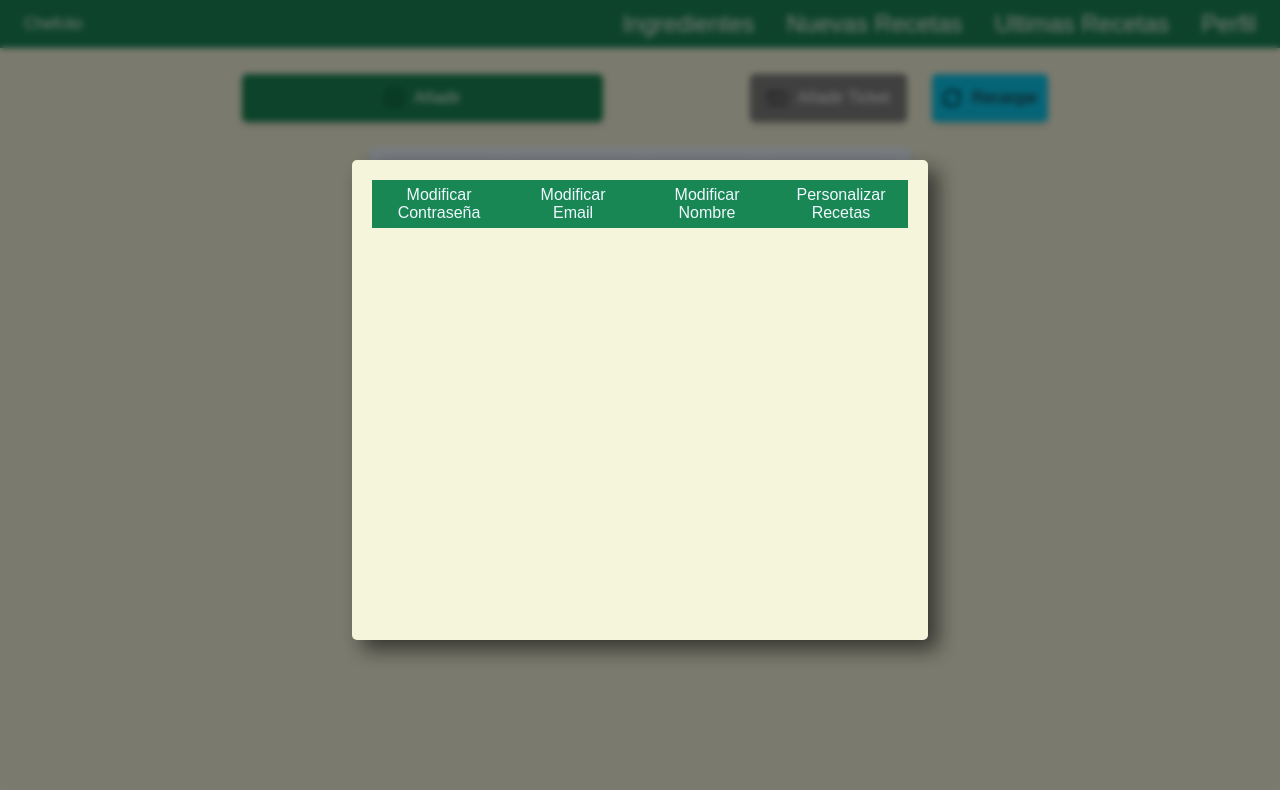
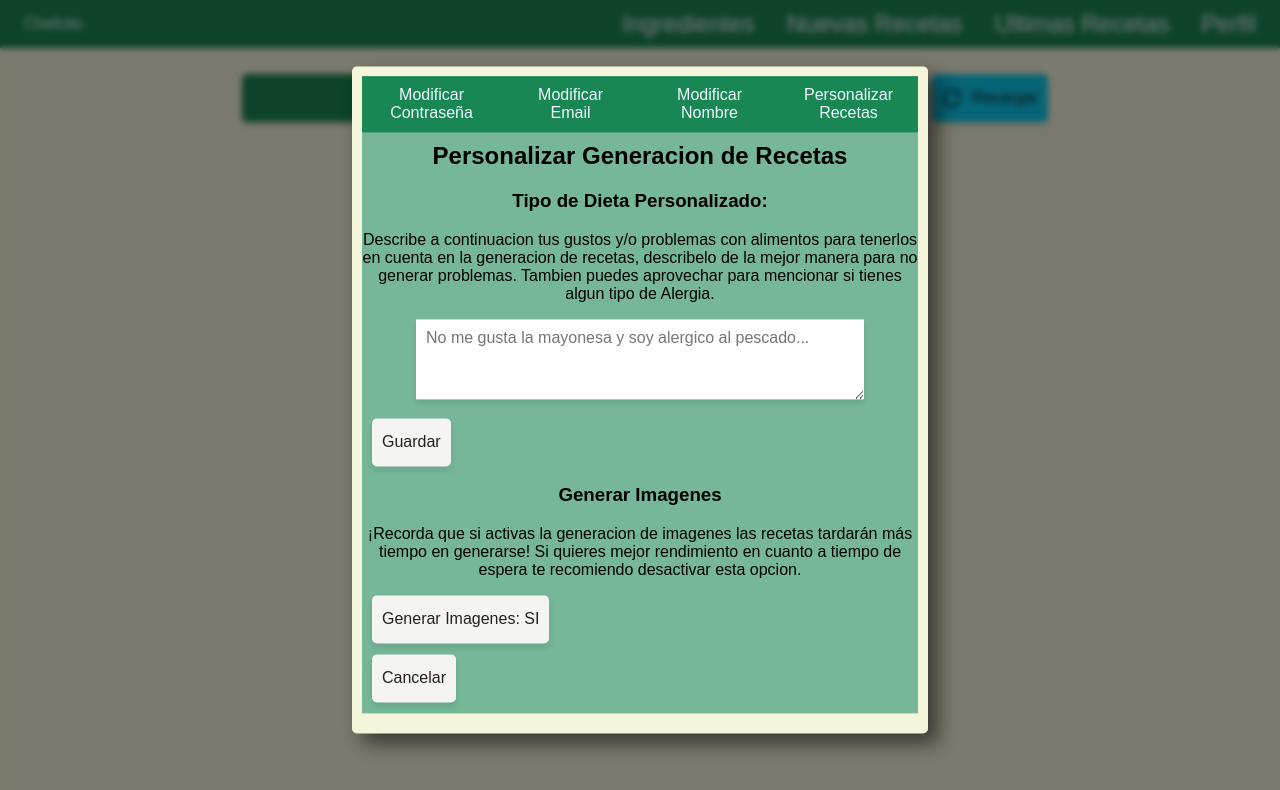
Before and after one commit to GOddovero/chefcito-tesis, a website with bundled scripts: page pages/ingredientes.html in a window 1280 px wide. Both pictures are taken after a click on the link "Perfil". Built offline with nearby package versions, Linux system fonts and the light colour scheme; no server answers; a web font is replaced by a local one.

Commit message:
perfil.css

```diff
--- a/components/modalPerfil.html
+++ b/components/modalPerfil.html
@@ -1,10 +1,10 @@
-<div class="modal_Perfil">
-    <div class="contenido_Modal_Perfil">
+<div class="modal_Perfil" id="modal_Perfil">
+    <div class="contenido_Modal_Perfil" id="contenido_Modal_Perfil">
       <div class="tab-menu">
-        <button class="tab-link" onclick="openTab(event, 'contraseña_usuario_Modal_Perfil')">Modificar Contraseña</button>
-        <button class="tab-link" onclick="openTab(event, 'email_usuario_Modal_Perfil')">Modificar Email</button>
-        <button class="tab-link" onclick="openTab(event, 'nombre_usuario_Modal_Perfil')">Modificar Nombre</button>
-        <button class="tab-link" onclick="openTab(event, 'personalizar_Modal_Perfil')">Personalizar Recetas</button>
+        <button class="tab-link" onclick="openTab(event, 'contraseña_usuario_Modal_Perfil')">Modificar<br> Contraseña</button>
+        <button class="tab-link" onclick="openTab(event, 'email_usuario_Modal_Perfil')">Modificar <br>Email</button>
+        <button class="tab-link" onclick="openTab(event, 'nombre_usuario_Modal_Perfil')">Modificar <br>Nombre</button>
+        <button class="tab-link" onclick="openTab(event, 'personalizar_Modal_Perfil')">Personalizar <br>Recetas</button>
       </div>
       <div class="Opciones_Modal_Perfil">
         <div id="contraseña_usuario_Modal_Perfil" class="tab-content">
@@ -16,6 +16,7 @@
           <h4>Confirmar Contraseña</h4>
           <input type="password"> <br>
           <button class="cambiar_contraseña_Usuario_Perfil" id="cambiar_contraseña_Usuario_Perfil">Confirmar</button>
+          <button class="cancelar_cambios_Perfil" id="cancelar_cambios_Perfil" onclick="cerrarModal()">Cancelar</button>
         </div>
         <div id="email_usuario_Modal_Perfil" class="tab-content" style="display:none;">
           <h2>Modificar Email</h2>
@@ -26,6 +27,7 @@
           <h4>Confirmar Email</h4>
           <input type="text"><br>
           <button class="cambiar_email_Usuario_Perfil" id="cambiar_email_Usuario_Perfil">Confirmar</button>
+          <button class="cancelar_cambios_Perfil" id="cancelar_cambios_Perfil" onclick="cerrarModal()">Cancelar</button>
         </div>
         <div id="nombre_usuario_Modal_Perfil" class="tab-content" style="display:none;">
           <h2>Modificar Nombre</h2>
@@ -34,16 +36,18 @@
           <h4>Nuevo Nombre</h4>
           <input type="text"><br>
           <button class="cambiar_nombre_Usuario_Perfil" id="cambiar_nombre_Usuario_Perfil">Confirmar</button>
+          <button class="cancelar_cambios_Perfil" id="cancelar_cambios_Perfil" onclick="cerrarModal()">Cancelar</button>
         </div>
         <div id="personalizar_Modal_Perfil" class="tab-content" style="display:none;">
           <h2>Personalizar Generacion de Recetas</h2>
           <h3>Tipo de Dieta Personalizado:</h3>
           <p>Describe a continuacion tus gustos y/o problemas con alimentos para tenerlos en cuenta en la generacion de recetas, describelo de la mejor manera para no generar problemas. Tambien puedes aprovechar para mencionar si tienes algun tipo de Alergia.</p>
-          <textarea placeholder="No me gusta la mayonesa y soy alergico al pescado..."></textarea>
+          <textarea placeholder="No me gusta la mayonesa y soy alergico al pescado..."></textarea><br>
           <button class="guardar_Personalizar_Receta"> Guardar </button>
           <h3>Generar Imagenes</h3>
           <p>¡Recorda que si activas la generacion de imagenes las recetas tardarán más tiempo en generarse! Si quieres mejor rendimiento en cuanto a tiempo de espera te recomiendo desactivar esta opcion.</p>
           <button class="activar_GeneracionImagenes" onclick="activarGeneracionImagenes()" id="btn_GeneracionImagenes">Generar Imagenes: SI</button>
+          <button class="cancelar_cambios_Perfil" id="cancelar_cambios_Perfil" onclick="cerrarModal()">Cancelar</button>
         </div>
       </div>
     </div>
--- a/components/modal_perfil.js
+++ b/components/modal_perfil.js
@@ -1,20 +1,35 @@
+var modal = document.getElementById("modal_Perfil");
+var contenidoModal = document.querySelector(".contenido_Modal_Perfil");
+
 // Escucha el evento onclick en el botón o elemento que activa el modal
-document.getElementById('btn_modal_perfil').addEventListener('click', function() {
-    // Llama a la función modalPerfil cuando el botón es clicado
+document.getElementById('btn_modal_perfil').addEventListener('click', function () {
   modalPerfil();
 });
 
 // Función que se ejecuta cuando se hace clic en el botón
 function modalPerfil() {
+  var modal = document.getElementById('modal_Perfil');
+
   // Realiza una solicitud fetch para obtener el contenido del modal
+  console.log("Abriendo el Modal");
   fetch('/components/modalPerfil.html')
     .then(response => response.text())
     .then(data => {
       // Inserta el contenido del modal en el contenedor adecuado
       document.getElementById('modal_Perfil').innerHTML = data;
+      if (modal) {
+        modal.style.display = 'block';
+
+        // Abrir por defecto la pestaña "personalizar_Modal_Perfil"
+        openTab(null, 'personalizar_Modal_Perfil');
+        document.querySelector(".tab-link[onclick*='personalizar_Modal_Perfil']").classList.add("active");
+      } else {
+        console.error('No se encontró el elemento modal_Perfil');
+      }
     })
     .catch(error => console.error('Error al cargar el modal:', error));
 }
+
 function openTab(evt, tabName) {
   var i, tabcontent, tablinks;
 
@@ -37,8 +52,12 @@ document.getElementById('btn_modal_perfil').addEventListener('click', function()
   }
 }
 
-  // Por defecto, abrir la pestaña "Personalizar Recetas"
-  document.addEventListener("DOMContentLoaded", function() {
-    openTab(null, 'personalizar_Modal_Perfil');
-    document.querySelector(".tab-link[onclick*='personalizar_Modal_Perfil']").classList.add("active");
-  });
+function cerrarModal() {
+  var modal = document.getElementById('modal_Perfil');
+  if (modal) {
+    modal.style.display = 'none';
+    console.log("Cerrando el Modal");
+  } else {
+    console.error('No se encontró el elemento modal_Perfil');
+  }
+}
--- a/styles/style_general.css
+++ b/styles/style_general.css
@@ -93,7 +93,7 @@ button:hover {
     padding: 20px;
     border-radius: 5px;
     width: 45vw;
-    height: 60vh;
+    height: auto;
     position: relative;
     text-align: center;
     box-shadow: 10px 10px 20px rgba(0, 0, 0, 0.55);
@@ -119,13 +119,13 @@ button:hover {
 .tab-link {
     padding: 10px 20px;
     cursor: pointer;
-    background-color: #f1f1f1;
+    background-color: #0f5132;
     border: none;
     outline: none;
 }
 
 .tab-link:hover {
-    background-color: #ddd;
+    background-color: #75b798;
 }
 
 .tab-content {
@@ -137,23 +137,47 @@ button:hover {
 }
 .tab-link{
     width: 100%;
+    height: auto;
     border-radius: 0;
     box-shadow: none;
     margin: 0;
     background-color: rgb(25, 135, 84);
     color: aliceblue;
 }
+.tab-menu{
+    background-color: rgb(25, 135, 84);
+    margin: -10px;
+}
 .contenido_Modal_Perfil input{
     border: none;
     width: 20vw;
     height: 6vh;
     padding: 10px;
-    margin-top: 10px;
     font-size: 2vh;
     box-shadow: 0 4px 6px rgba(0, 0, 0, 0.1);
+    margin-bottom: 15px;
+}
+.contenido_Modal_Perfil h4{
+    margin-bottom: 5px;
+    margin-top: 0;
 }
 
 .Opciones_Modal_Perfil{
     display:flex;
     justify-content: center;
+    background-color: #75b798;
+    margin-right: -10px;
+    margin-left: -10px;
 }
+.Opciones_Modal_Perfil button{
+    margin-bottom: 2%;
+}
+.contenido_Modal_Perfil textarea{
+    border: none;
+    width: 35vw;
+    height: 10vh;
+    padding: 10px;
+    font-size: 2vh;
+    box-shadow: 0 4px 6px rgba(0, 0, 0, 0.1);
+    margin-bottom: 15px;
+}
```
Lines whose indentation alone changed are shown as unchanged.
